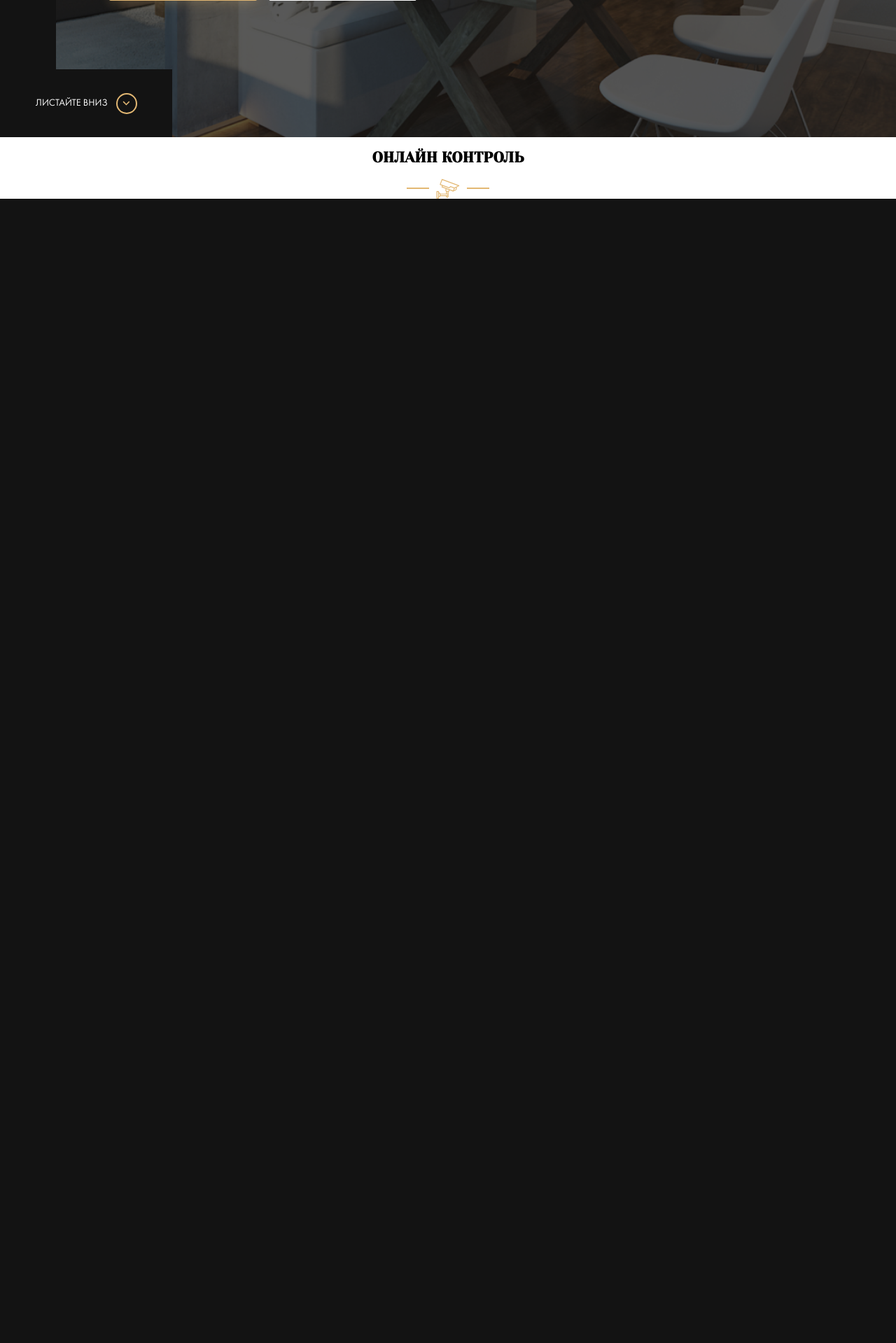
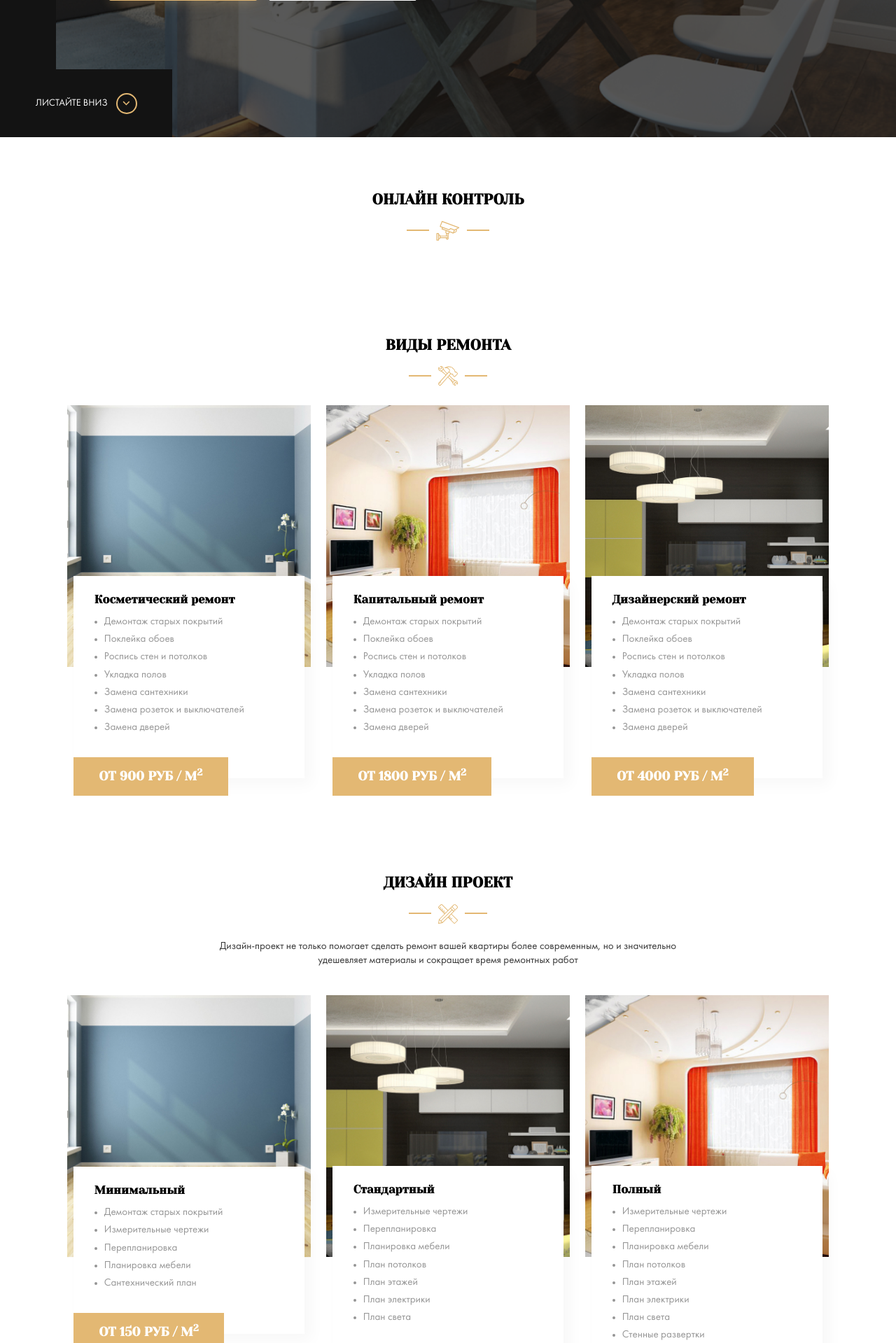
Before and after one commit to grifonna8/repair-design, a PHP site: page / in a window 1280 px wide. Shown: the part 604-2523 px from the top of the page at 70% size. Before the commit the page ends 888 px from the top, so only its background shows below. Run offline with PHP 8.4, Linux system fonts and the light colour scheme; some web fonts are replaced.

Commit message:
feat: created section types and design, made media for them

```diff
--- a/css/style.css
+++ b/css/style.css
@@ -362,10 +362,16 @@ body {
   font-family: 'Futura Book', sans-serif;
   font-size: 1rem; }
 
+img {
+  max-width: 100%; }
+
+.section {
+  padding: 60px 0; }
   .section-title {
-  text-align: center;
-  text-transform: uppercase;
-  font-family: 'Yeseva One', cursive; }
+    text-align: center; }
+    .section-title__heading {
+      font-family: 'Yeseva One', cursive;
+      text-transform: uppercase; }
     .section-title__image {
       display: flex;
       align-items: center;
@@ -376,6 +382,12 @@ body {
         height: 2px;
         background-color: #E3B873;
         margin: 0px 10px; }
+    .section-title__description {
+      margin: auto;
+      margin-top: 1.64rem;
+      font-size: 1.07rem;
+      line-height: 135.84%;
+      max-width: 48rem; }
 
 .header {
   position: fixed;
@@ -498,6 +510,100 @@ body {
   .title--primary {
     color: #E3B873; }
 
+.types__section-title {
+  margin-bottom: 2rem; }
+
+.row {
+  display: flex;
+  align-items: flex-start;
+  justify-content: space-between; }
+
+.col {
+  flex-basis: 32%; }
+
+.card__image {
+  display: block;
+  width: 100%; }
+
+.card__text {
+  position: relative;
+  max-width: 23.6rem;
+  margin: 0 auto;
+  margin-top: -9.3rem;
+  padding: 1.79rem 2.14rem;
+  background-color: #fff;
+  box-shadow: 10px 10px 20px rgba(0, 0, 0, 0.03); }
+
+.card__title {
+  font-family: 'Yeseva One', cursive;
+  font-style: 1.29rem;
+  margin-top: 0;
+  margin-bottom: 0.7rem; }
+
+.card__list {
+  margin: 0;
+  padding: 0 0 0 1rem;
+  font-size: 1.07rem;
+  line-height: 1.79rem;
+  color: #959595;
+  margin-bottom: 2.5rem; }
+
+.card__pricetag {
+  position: absolute;
+  left: 0;
+  bottom: -1.79rem;
+  font-size: 1.29rem;
+  font-family: 'Yeseva One', cursive;
+  text-transform: uppercase;
+  background-color: #E3B873;
+  color: #fff;
+  padding: 1.214rem 2.6rem; }
+
+.design__section-title {
+  margin-bottom: 2.78rem; }
+
+/* .card
+  &__image
+    display: block
+    width: 100%
+  &__text
+    position: relative
+    max-width: 23.6rem
+    margin-top: -9.3rem
+    padding: 1.79rem 2.14rem
+    background-color: #fff
+    box-shadow: 10px 10px 20px rgba(0, 0, 0, 0.03)
+  &__title
+    font-family: 'Yeseva One', cursive
+    font-style: 1.29rem
+    margin-top: 0
+    margin-bottom: 0.7rem
+  &__list
+    margin: 0
+    padding: 0 0 0 1rem
+    font-size: 1.07rem
+    line-height: 1.79rem
+    color: $secondary
+    margin-bottom: 2.5rem
+  &__pricetag
+    position: absolute
+    left: 0
+    bottom: -1.79rem
+    font-size: 1.29rem
+    font-family: 'Yeseva One', cursive
+    text-transform: uppercase
+    background-color: $primary
+    color: $light
+    padding: 1.214rem 2.6rem */
+/* .row
+  display: flex
+  flex-direction: column */
+/* @media screen and ( min-width: 760px )
+  .row
+    flex-direction: row
+    justify-content: space-between
+  .card
+    flex-basis: 32% */
 @media screen and (max-width: 1264px) {
   html {
     font-size: 12px; }
@@ -512,7 +618,28 @@ body {
   .hero__content {
     margin-left: 0; } }
 
+@media screen and (min-width: 761px) {
+  .section-title__description {
+    color: #363636; } }
+
+@media screen and (max-width: 760px) {
+  .row {
+    flex-direction: column;
+    align-items: center; }
+  .types__card {
+    margin-bottom: 5rem; }
+  .card__text {
+    margin-left: 0; }
+  .design {
+    background-color: #131313; }
+    .design__section-title {
+      color: #fff; }
+    .design__card {
+      margin-bottom: 5rem; } }
+
 @media screen and (max-width: 570px) {
+  .section__title__description {
+    max-width: 21.86rem; }
   .contacts__button {
     display: none; }
   .contacts__phone {
--- a/index.html
+++ b/index.html
@@ -61,6 +61,246 @@
       </div>
       <!-- /.container -->
     </section>
+
+    <section class="section types">
+      <div class="container">
+        <div class="section-title types__section-title">
+          <h2 class="section-title__heading">Виды ремонта</h2>
+          <!-- /.section-title__heading -->
+          <div class="section-title__image">
+            <img src="img/repair.svg" alt="repair">
+          </div>
+          <!-- /.section-title__image -->
+        </div>
+        <!-- /.section-title -->
+        <div class="row">
+          <div class="col">
+            <div class="card types__card">
+              <img src="img/types/type-1.jpg" alt="Косметический ремонт" class="card__image">
+              <div class="card__text">
+                <h3 class="card__title">Косметический ремонт</h3>
+                <!-- /.card__title -->
+                <ul class="card__list">
+                  <li class="card__item">Демонтаж старых покрытий</li>
+                  <!-- /.card__item -->
+                  <li class="card__item">Поклейка обоев</li>
+                  <!-- /.card__item -->
+                  <li class="card__item">Роспись стен и потолков</li>
+                  <!-- /.card__item -->
+                  <li class="card__item">Укладка полов</li>
+                  <!-- /.card__item -->
+                  <li class="card__item">Замена сантехники</li>
+                  <!-- /.card__item -->
+                  <li class="card__item">Замена розеток и выключателей</li>
+                  <!-- /.card__item -->
+                  <li class="card__item">Замена дверей</li>
+                  <!-- /.card__item -->
+                </ul>
+                <!-- /.card__list -->
+                <strong class="card__pricetag">
+                  от 900 руб / m<sup>2</sup>
+                </strong> <!-- /.card__pricetag -->
+              </div>
+              <!-- /.card__text -->
+            </div>
+            <!-- /.card -->
+          </div>
+          <!-- /.col -->
+          <div class="col">
+            <div class="card types__card">
+              <img src="img/types/type-2.jpg" alt="Капитальный ремонт" class="card__image">
+              <div class="card__text">
+                <h3 class="card__title">Капитальный ремонт</h3>
+                <!-- /.card__title -->
+                <ul class="card__list">
+                  <li class="card__item">Демонтаж старых покрытий</li>
+                  <!-- /.card__item -->
+                  <li class="card__item">Поклейка обоев</li>
+                  <!-- /.card__item -->
+                  <li class="card__item">Роспись стен и потолков</li>
+                  <!-- /.card__item -->
+                  <li class="card__item">Укладка полов</li>
+                  <!-- /.card__item -->
+                  <li class="card__item">Замена сантехники</li>
+                  <!-- /.card__item -->
+                  <li class="card__item">Замена розеток и выключателей</li>
+                  <!-- /.card__item -->
+                  <li class="card__item">Замена дверей</li>
+                  <!-- /.card__item -->
+                </ul>
+                <!-- /.card__list -->
+                <strong class="card__pricetag">
+                  от 1800 руб / m<sup>2</sup>
+                </strong> <!-- /.card__pricetag -->
+              </div>
+              <!-- /.card__text -->
+            </div>
+            <!-- /.card -->
+          </div>
+          <!-- /.col -->
+          <div class="col">
+            <div class="card types__card">
+              <img src="img/types/type-3.jpg" alt="Дизайнерский ремонт" class="card__image">
+              <div class="card__text">
+                <h3 class="card__title">Дизайнерский ремонт</h3>
+                <!-- /.card__title -->
+                <ul class="card__list">
+                  <li class="card__item">Демонтаж старых покрытий</li>
+                  <!-- /.card__item -->
+                  <li class="card__item">Поклейка обоев</li>
+                  <!-- /.card__item -->
+                  <li class="card__item">Роспись стен и потолков</li>
+                  <!-- /.card__item -->
+                  <li class="card__item">Укладка полов</li>
+                  <!-- /.card__item -->
+                  <li class="card__item">Замена сантехники</li>
+                  <!-- /.card__item -->
+                  <li class="card__item">Замена розеток и выключателей</li>
+                  <!-- /.card__item -->
+                  <li class="card__item">Замена дверей</li>
+                  <!-- /.card__item -->
+                </ul>
+                <!-- /.card__list -->
+                <strong class="card__pricetag">
+                  от 4000 руб / m<sup>2</sup>
+                </strong> <!-- /.card__pricetag -->
+              </div>
+              <!-- /.card__text -->
+            </div>
+            <!-- /.card -->
+          </div>
+          <!-- /.col -->
+        </div>
+        <!-- /.row -->
+      </div>
+      <!-- /.container -->
+    </section>
+    <!-- /.section types -->
+
+    <section class="section design">
+      <div class="container">
+        <div class="section-title design__section-title">
+          <h2 class="section-title__heading">Дизайн проект</h2>
+          <!-- /.section-title__heading -->
+          <div class="section-title__image">
+            <img src="img/design.svg" alt="design">
+          </div>
+          <!-- /.section-title__image -->
+          <p class="section-title__description">Дизайн-проект не только помогает сделать ремонт вашей квартиры более современным, но и значительно удешевляет материалы и сокращает время ремонтных работ</p>
+          <!-- /.section-title__description -->
+        </div>
+        <!-- /.section-title -->
+        <div class="row">
+          <div class="col">
+            <div class="card design__card">
+              <img src="img/design/design-1.jpg" alt="Дизайнерский ремонт" class="card__image">
+              <div class="card__text">
+                <h3 class="card__title">Минимальный</h3>
+                <!-- /.card__title -->
+                <ul class="card__list">
+                  <li class="card__item">Демонтаж старых покрытий</li>
+                  <!-- /.card__item -->
+                  <li class="card__item">Измерительные чертежи</li>
+                  <!-- /.card__item -->
+                  <li class="card__item">Перепланировка</li>
+                  <!-- /.card__item -->
+                  <li class="card__item">Планировка мебели</li>
+                  <!-- /.card__item -->
+                  <li class="card__item">Сантехнический план</li>
+                  <!-- /.card__item -->
+                </ul>
+                <!-- /.card__list -->
+                <strong class="card__pricetag">
+                  от 150 руб / m<sup>2</sup>
+                </strong> <!-- /.card__pricetag -->
+              </div>
+              <!-- /.card__text -->
+            </div>
+            <!-- /.card -->
+          </div>
+          <!-- /.col -->
+
+          <div class="col">
+            <div class="card design__card">
+              <img src="img/design/design-2.jpg" alt="Дизайнерский ремонт" class="card__image">
+              <div class="card__text">
+                <h3 class="card__title">Стандартный</h3>
+                <!-- /.card__title -->
+                <ul class="card__list">
+                  <li class="card__item">Измерительные чертежи</li>
+                  <!-- /.card__item -->
+                  <li class="card__item">Перепланировка</li>
+                  <!-- /.card__item -->
+                  <li class="card__item">Планировка мебели</li>
+                  <!-- /.card__item -->
+                  <li class="card__item">План потолков</li>
+                  <!-- /.card__item -->
+                  <li class="card__item">План этажей</li>
+                  <!-- /.card__item -->
+                  <li class="card__item">План электрики</li>
+                  <!-- /.card__item -->
+                  <li class="card__item">План света</li>
+                  <!-- /.card__item -->
+                </ul>
+                <!-- /.card__list -->
+                <strong class="card__pricetag">
+                  от 400 руб / m<sup>2</sup>
+                </strong> <!-- /.card__pricetag -->
+              </div>
+              <!-- /.card__text -->
+            </div>
+            <!-- /.card -->
+          </div>
+          <!-- /.col -->
+
+          <div class="col">
+            <div class="card design__card">
+              <img src="img/design/design-3.jpg" alt="Дизайнерский ремонт" class="card__image">
+              <div class="card__text">
+                <h3 class="card__title">Полный</h3>
+                <!-- /.card__title -->
+                <ul class="card__list">
+                  <li class="card__item">Измерительные чертежи</li>
+                  <!-- /.card__item -->
+                  <li class="card__item">Перепланировка</li>
+                  <!-- /.card__item -->
+                  <li class="card__item">Планировка мебели</li>
+                  <!-- /.card__item -->
+                  <li class="card__item">План потолков</li>
+                  <!-- /.card__item -->
+                  <li class="card__item">План этажей</li>
+                  <!-- /.card__item -->
+                  <li class="card__item">План электрики</li>
+                  <!-- /.card__item -->
+                  <li class="card__item">План света</li>
+                  <!-- /.card__item -->
+                  <li class="card__item">Стенные развертки</li>
+                  <!-- /.card__item -->
+                  <li class="card__item">3D визуализация</li>
+                  <!-- /.card__item -->
+                  <li class="card__item">Смета на материалы</li>
+                  <!-- /.card__item -->
+                  <li class="card__item">Выезд на подбор материалов</li>
+                  <!-- /.card__item -->
+                  <li class="card__item">Выбор мебели</li>
+                  <!-- /.card__item -->
+                </ul>
+                <!-- /.card__list -->
+                <strong class="card__pricetag">
+                  от 900 руб / m<sup>2</sup>
+                </strong> <!-- /.card__pricetag -->
+              </div>
+              <!-- /.card__text -->
+            </div>
+            <!-- /.card -->
+          </div>
+          <!-- /.col -->
+        </div>
+        <!-- /.row -->
+      </div>
+      <!-- /.container -->
+    </section>
+    <!-- /.section design -->
   </main>
 </body>
 </html>
--- a/sass/_media.sass
+++ b/sass/_media.sass
@@ -13,7 +13,35 @@
       display: none
     &__content
       margin-left: 0
+
+@media screen and ( min-width: 761px )
+  .section-title
+    &__description
+      color: $blacky
+
+
+@media screen and ( max-width: 760px )
+  .row
+    flex-direction: column
+    align-items: center
+  .types
+    &__card
+      margin-bottom: 5rem
+  .card
+    &__text
+      margin-left: 0
+  .design
+    background-color: $dark
+    &__section-title
+      color: $light
+    &__card
+      margin-bottom: 5rem
+
 @media screen and ( max-width: 570px )
+  .section
+    &__title
+      &__description
+        max-width: 21.86rem
   .contacts
     &__button
       display: none
@@ -41,6 +69,7 @@
   .hero
     &__scroll-down
       display: none
+
 @media screen and ( min-width: 1200px ) and ( max-height: 610px )
   .hero
     &__scroll-down
--- a/sass/_settings.sass
+++ b/sass/_settings.sass
@@ -5,11 +5,15 @@ html
 body
   font-family: 'Futura Book', sans-serif
   font-size: 1rem
+img
+  max-width: 100%
 .section
+  padding: 60px 0
   &-title
     text-align: center
-    text-transform: uppercase
-    font-family: 'Yeseva One', cursive
+    &__heading
+      font-family: 'Yeseva One', cursive
+      text-transform: uppercase
     &__image
       display: flex
       align-items: center
@@ -20,3 +24,9 @@ body
         height: 2px
         background-color: $primary
         margin: 0px 10px
+    &__description
+      margin: auto
+      margin-top: 1.64rem
+      font-size: 1.07rem
+      line-height: 135.84%
+      max-width: 48rem
--- a/sass/_variables.sass
+++ b/sass/_variables.sass
@@ -1,3 +1,5 @@
 $dark: #131313
 $light: #fff
 $primary: #E3B873
+$secondary: #959595
+$blacky: #363636
--- a/sass/style.sass
+++ b/sass/style.sass
@@ -7,4 +7,6 @@
 @import 'templates/header'
 @import 'templates/hero'
 @import 'templates/control'
+@import 'templates/types'
+@import 'templates/design'
 @import 'media'
--- /dev/null
+++ b/sass/templates/_design.sass
@@ -0,0 +1,46 @@
+.design
+  &__section-title
+    margin-bottom: 2.78rem
+/* .card
+  &__image
+    display: block
+    width: 100%
+  &__text
+    position: relative
+    max-width: 23.6rem
+    margin-top: -9.3rem
+    padding: 1.79rem 2.14rem
+    background-color: #fff
+    box-shadow: 10px 10px 20px rgba(0, 0, 0, 0.03)
+  &__title
+    font-family: 'Yeseva One', cursive
+    font-style: 1.29rem
+    margin-top: 0
+    margin-bottom: 0.7rem
+  &__list
+    margin: 0
+    padding: 0 0 0 1rem
+    font-size: 1.07rem
+    line-height: 1.79rem
+    color: $secondary
+    margin-bottom: 2.5rem
+  &__pricetag
+    position: absolute
+    left: 0
+    bottom: -1.79rem
+    font-size: 1.29rem
+    font-family: 'Yeseva One', cursive
+    text-transform: uppercase
+    background-color: $primary
+    color: $light
+    padding: 1.214rem 2.6rem */
+/* .row
+  display: flex
+  flex-direction: column */
+
+/* @media screen and ( min-width: 760px )
+  .row
+    flex-direction: row
+    justify-content: space-between
+  .card
+    flex-basis: 32% */
--- /dev/null
+++ b/sass/templates/_types.sass
@@ -0,0 +1,43 @@
+.types
+  &__section-title
+    margin-bottom: 2rem
+.row
+  display: flex
+  align-items: flex-start
+  justify-content: space-between
+.col
+  flex-basis: 32%
+.card
+  &__image
+    display: block
+    width: 100%
+  &__text
+    position: relative
+    max-width: 23.6rem
+    margin: 0 auto
+    margin-top: -9.3rem
+    padding: 1.79rem 2.14rem
+    background-color: #fff
+    box-shadow: 10px 10px 20px rgba(0, 0, 0, 0.03)
+  &__title
+    font-family: 'Yeseva One', cursive
+    font-style: 1.29rem
+    margin-top: 0
+    margin-bottom: 0.7rem
+  &__list
+    margin: 0
+    padding: 0 0 0 1rem
+    font-size: 1.07rem
+    line-height: 1.79rem
+    color: $secondary
+    margin-bottom: 2.5rem
+  &__pricetag
+    position: absolute
+    left: 0
+    bottom: -1.79rem
+    font-size: 1.29rem
+    font-family: 'Yeseva One', cursive
+    text-transform: uppercase
+    background-color: $primary
+    color: $light
+    padding: 1.214rem 2.6rem
```
Also changed, not shown: img/design.svg (added), img/design/design-1.jpg (added), img/design/design-2.jpg (added), img/design/design-3.jpg (added), img/repair.svg (added), img/types/type-1.jpg (added), img/types/type-2.jpg (added), img/types/type-3.jpg (added). Lines whose indentation alone changed are shown as unchanged.
